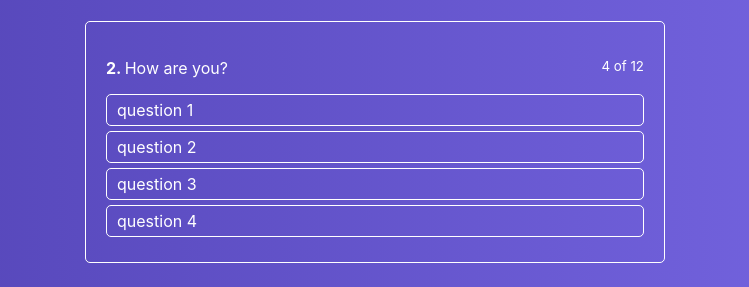
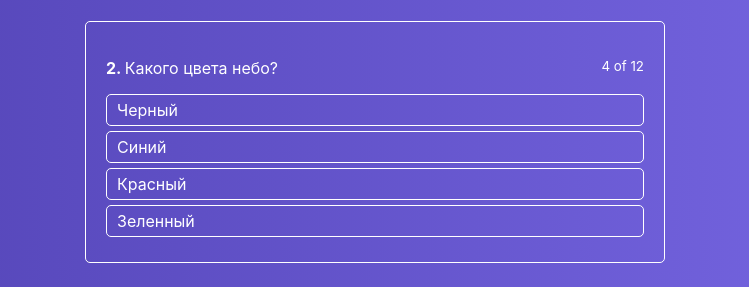
Before and after one commit to Sergo-08/React-Quiz, a React app: page / in a window 1280 px wide. Shown: the part 161-448 px from the top of the page, without its empty margins (265-1014 px from the left). Built offline with nearby package versions, Linux system fonts and the light colour scheme.

Commit message:
Click processing

```diff
--- a/src/Component/ActiveQuiz/ActiveQuiz.js
+++ b/src/Component/ActiveQuiz/ActiveQuiz.js
@@ -2,12 +2,12 @@ import React from 'react';
 import classes from './ActiveQuiz.module.scss';
 import AnswersList from "./AnswersList/AnswersList";
 
-const AciveQuiz = (props) => (
+const AciveQuiz = props => (
     <div className={classes.ActivQuiz}>
         <p className={classes.Question}>
             <span>
             <strong>2. </strong>
-                How are you?
+                {props.question}
             </span>
 
             <small>4 of 12</small>
@@ -15,8 +15,9 @@ const AciveQuiz = (props) => (
 
         <AnswersList
             answers={props.answers}
+            onAnswerClick={props.onAnswerClick}
         />
     </div>
-)
+);
 
 export default AciveQuiz;
--- a/src/Component/ActiveQuiz/AnswersList/AnswerItem/AnswerItem.js
+++ b/src/Component/ActiveQuiz/AnswersList/AnswerItem/AnswerItem.js
@@ -3,11 +3,12 @@ import classes from './AnswerItem.module.scss';
 
 const AnswerItem = props => {
     return (
-        <li className={classes.AnswerItem}>
+        <li className={classes.AnswerItem}
+            onClick={() => props.onAnswerClick(props.answer.id)}>
             {props.answer.text}
         </li>
 
     )
-}
+};
 
 export default AnswerItem;
--- a/src/Component/ActiveQuiz/AnswersList/AnswersList.js
+++ b/src/Component/ActiveQuiz/AnswersList/AnswersList.js
@@ -9,6 +9,7 @@ const AnswersList = (props) => (
                 <AnswerItem
                     key={index}
                     answer={answer}
+                    onAnswerClick={props.onAnswerClick}
                 />
             )
 
--- a/src/Containers/Quiz/Quiz.js
+++ b/src/Containers/Quiz/Quiz.js
@@ -6,14 +6,20 @@ class Quiz extends Component {
     state = {
         quiz: [
             {
+                question: 'Какого цвета небо?',
+                rightAnswersId: 2,
                 answers: [
-                    {text: 'question 1'},
-                    {text: 'question 2'},
-                    {text: 'question 3'},
-                    {text: 'question 4'}
+                    {text: 'Черный', id: 1},
+                    {text: 'Синий', id: 2},
+                    {text: 'Красный', id: 3},
+                    {text: 'Зеленный', id: 4}
                 ]
             }
         ],
+    };
+
+    onAnswerClickHandler = (answerId) => {
+
     };
 
     render() {
@@ -23,6 +29,8 @@ class Quiz extends Component {
                     <h1>Answer all questions:</h1>
                     <AciveQuiz
                         answers={this.state.quiz[0].answers}
+                        question={this.state.quiz[0].question}
+                        onAnswerClick={this.onAnswerClickHandler}
                     />
                 </div>
             </div>
```
